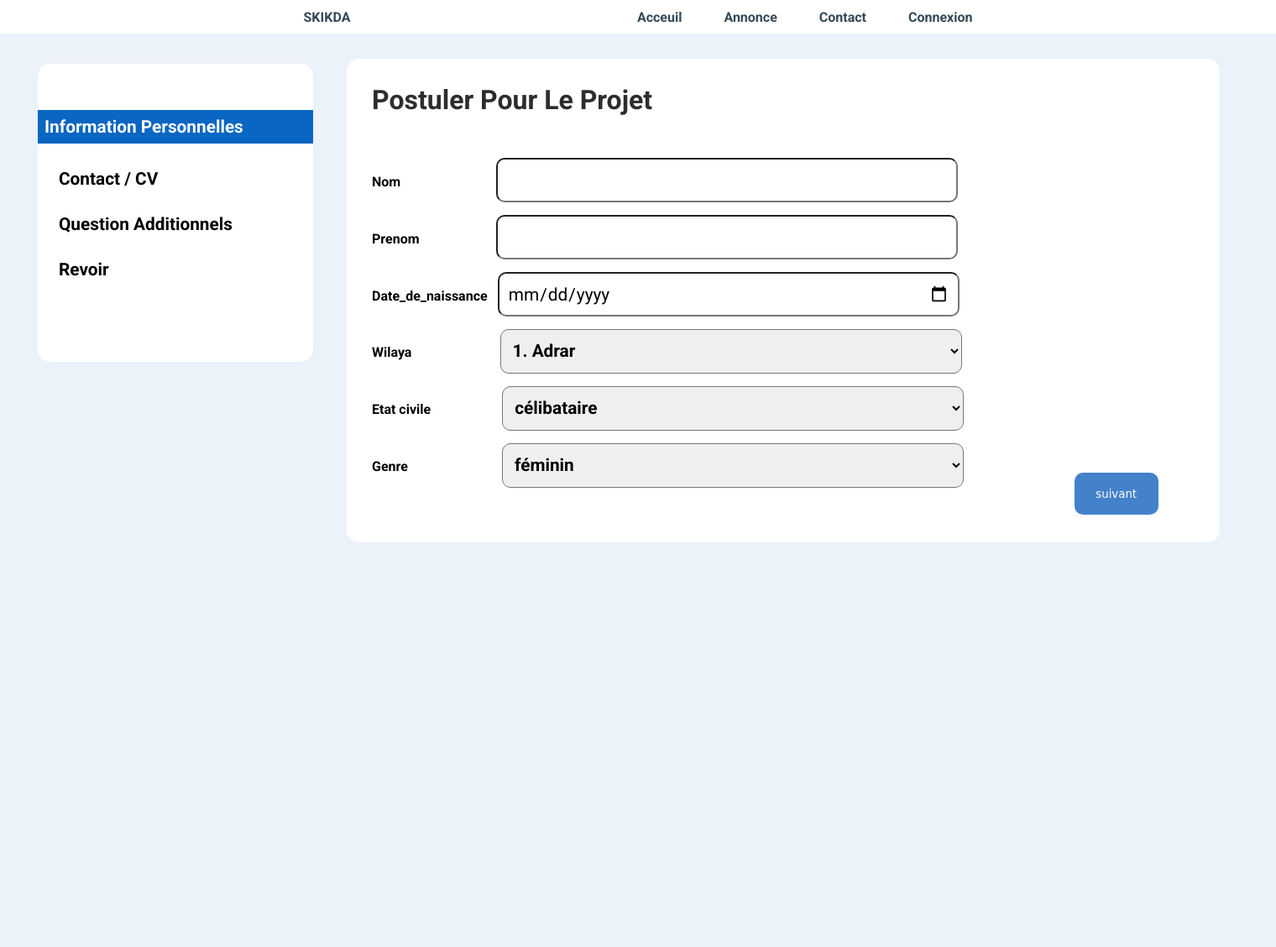
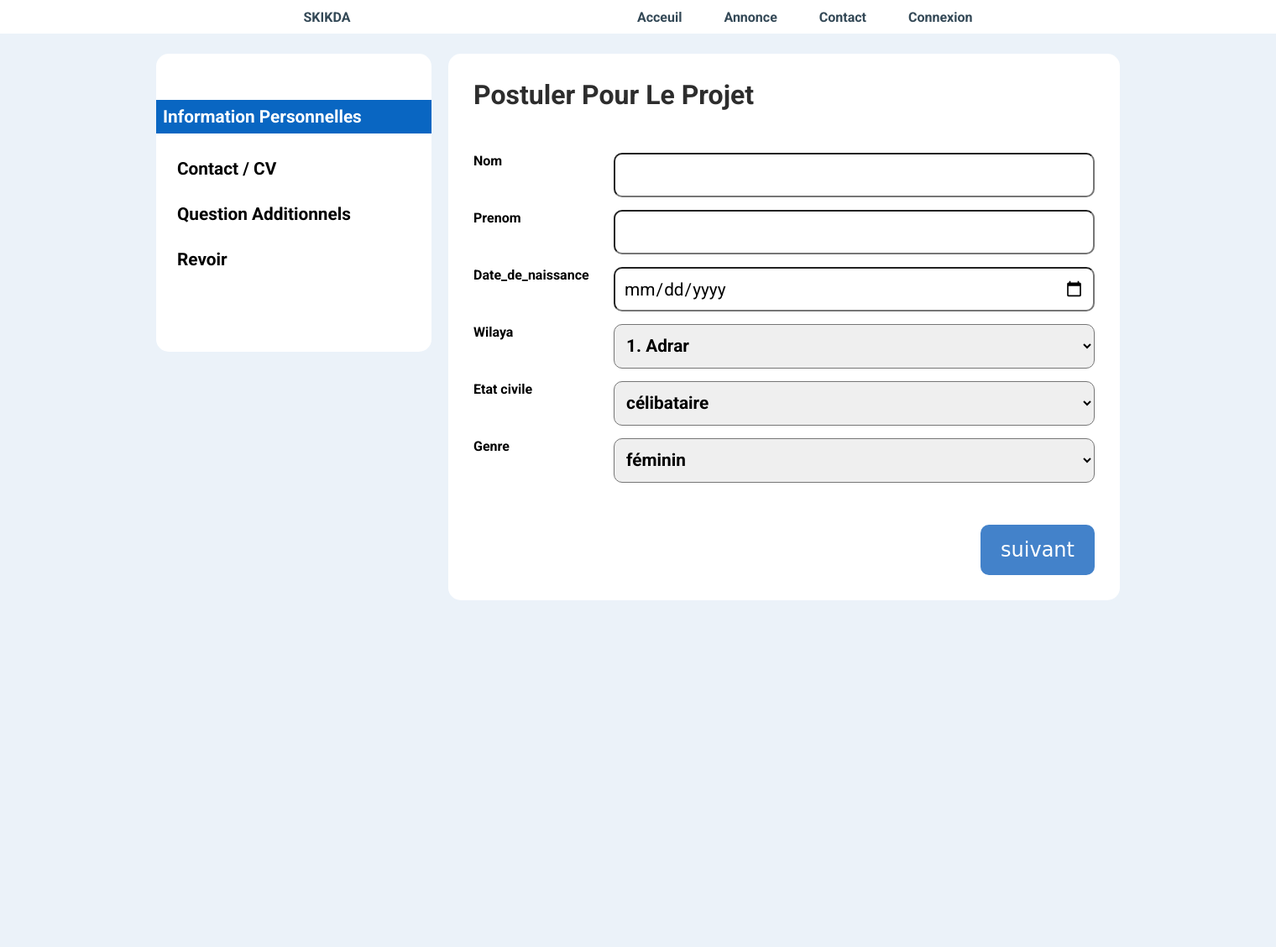
Before and after one commit to superWoman21000/Memory-project, a PHP site: page /postulerEntrepreneur.php in a window 1520 px wide. Shown: the whole page at 84% size. After the commit the page ends 715 px from the top, so only its background shows below. Run offline with PHP 8.4, Linux system fonts and the light colour scheme.

Commit message:
WIP : responsive content for the postulerEntrepreneur page

```diff
--- a/www/css/postulerEntrepreneur.css
+++ b/www/css/postulerEntrepreneur.css
@@ -8,20 +8,20 @@
 }
 .all-page{
     background-color: #ebf2f9;
-    height: 68em;
-    width: 95em;
+    width: 100vw;
+    height: 100vh;
     position: relative;
+    padding-top: 24px;
+    display: flex;
+    justify-content: center;
+    gap: 20px;
 }
 .formula_steps{
     height: 355px;
     width: 328px;
     padding: 25px;
-    margin-left: 20px;
     border-radius: 15px;
     background-color: white;
-    position: absolute;
-    top: 36px;
-    left: 25px;
 }
 .formula_steps p{
     font-size: 1.3em;
@@ -31,15 +31,14 @@
     font-style: normal;
 }
 #main_first_page{
-    position: absolute;
-    top: 30px;
-    left: 393px;
-    height: 36em;
-    width: 65em;
+    height: fit-content;
+    width: 50em;
     padding: 30px;
     background-color: white;
-    margin-left: 20px;
     border-radius: 15px;
+    display: flex;
+    flex-direction: column;
+    gap: 50px;
 }
 #main_first_page h1{
     font-family: "Roboto", sans-serif;
@@ -51,9 +50,7 @@
     display: flex;
     flex-direction: column;
     gap: 15px;
-    margin-top: 50px;
     align-items: flex-start;
-    margin-right: 12em;
 }
 form input{
     height: 53px;
@@ -65,34 +62,8 @@ form input{
     font-family: "Roboto", sans-serif;
     font-style: normal;
 }
-#nom{
-    margin-left: 109px;
-}
-#prenom{
-    margin-left: 86px;
-}
-#dateDeNaissance{
-    margin-left: 7px;
-}
-#wilaya{
-    margin-left: 100px;
-}
-#etatCivile{
-    margin-left: 80px;
-}
-#genre{
-    margin-left: 107px;
-}
-#email{
-    margin-left: 50px;
-}
-#telephone{
-    margin-left: 59px;
-}
 .formulaire select{
-    margin-left: 103px;
     height: 53px;
-    width: 550px;
     border-radius: 10px;
     padding: 10px;
     font-size: 1.3em;
@@ -100,20 +71,20 @@ form input{
     font-weight: 700;
     font-style: normal;
 }
-
+.status {
+    align-self: end;
+}
 .status button{
-    position: absolute;
-    top: 37em;
-    left: 65em;
-    height: 50px;
-    width: 100px;
+    font-size: 24px;
     border-radius: 10px;
     border: none;
     background-color: #4382ca;
     color: white;
+    padding: 16px 24px;
 }
 .status button:hover{
     background-color:  #3069aa;
+    cursor: pointer;
 }
 .statusRetour button{
     position: absolute;
@@ -157,3 +128,15 @@ form input{
     text-align: center;
     letter-spacing: 3px;
 }
+
+.formulaire {
+    width: 100%;
+    display: flex;
+    gap: 24px;
+}
+.w-one-fifth {
+    width: calc(100% / 5);
+}
+.w-four-fifth {
+    width: calc(100% * 4/5);
+}
--- a/www/postulerEntrepreneur.php
+++ b/www/postulerEntrepreneur.php
@@ -23,20 +23,20 @@
             <h1>Postuler Pour Le Projet</h1>
             <form id="postulerForm" action="Entrepreneur.php" method="post">
                 <div class="formulaire">
-                    <label for="">Nom</label>
-                    <input type="text" name="nom" id="nom">
+                    <label class="w-one-fifth" for="nom">Nom</label>
+                    <input class="w-four-fifth" type="text" name="nom" id="nom">
                 </div>
                 <div class="formulaire">
-                    <label for="">Prenom</label>
-                    <input type="text" name="prenom" id="prenom">
+                    <label class="w-one-fifth" for="prenom"<>Prenom</label>
+                    <input class="w-four-fifth" type="text" name="prenom" id="prenom">
                 </div>
                 <div class="formulaire">
-                    <label for="">Date_de_naissance</label>
-                    <input type="date" name="dateDeNaissance" id="dateDeNaissance">
+                    <label class="w-one-fifth" for="dateDeNaissance">Date_de_naissance</label>
+                    <input class="w-four-fifth" type="date" name="dateDeNaissance" id="dateDeNaissance">
                 </div>
                 <div class="formulaire">
-                    <label for="">Wilaya</label>
-                    <select name="wilaya" id="wilaya">
+                    <label class="w-one-fifth" for="wilaya">Wilaya</label>
+                    <select class="w-four-fifth" name="wilaya" id="wilaya">
                         <option value="1">1. Adrar</option>
                         <option value="2">2. Chlef</option>
                         <option value="3">3. Laghouat</option>
@@ -96,11 +96,10 @@
                         <option value="57">57. Djanet</option>
                         <option value="58">58. Timimoun</option>
                     </select>
-
                 </div>
                 <div class="formulaire">
-                    <label for="">Etat civile</label>
-                    <select name="etatCivile" id="etatCivile">
+                    <label class="w-one-fifth" for="etatCivile">Etat civile</label>
+                    <select class="w-four-fifth" name="etatCivile" id="etatCivile">
                         <option value="1">célibataire</option>
                         <option value="2">marié(e)</option>
                         <option value="">divorcé(e)</option>
@@ -109,8 +108,8 @@
                 </div>
 
                 <div class="formulaire">
-                    <label for="">Genre</label>
-                    <select name="genre" id="genre">
+                    <label class="w-one-fifth" for="genre">Genre</label>
+                    <select class="w-four-fifth" name="genre" id="genre">
                         <option value="1">féminin</option>
                         <option value="2">masculin</option>
                     </select>
```
